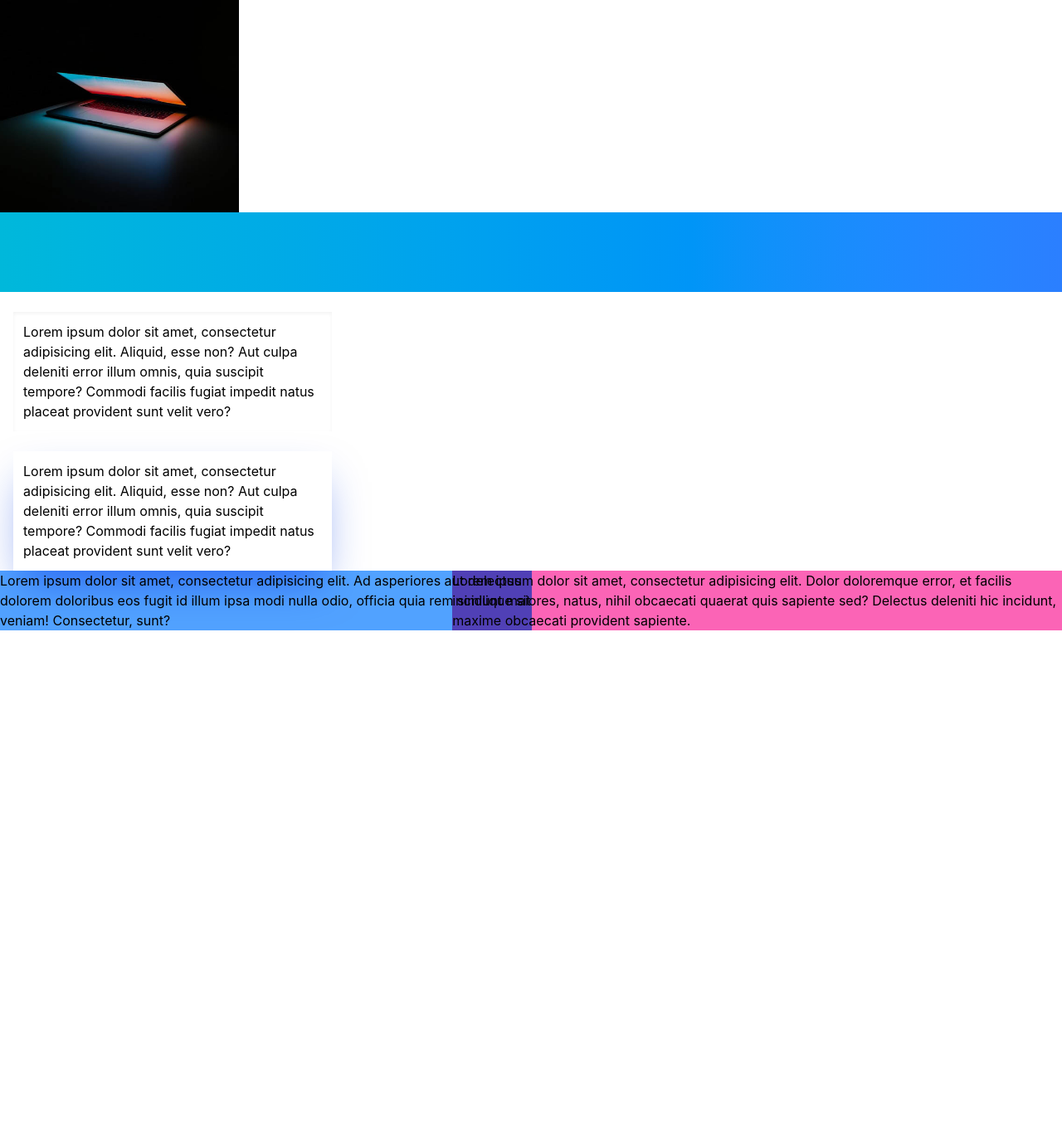
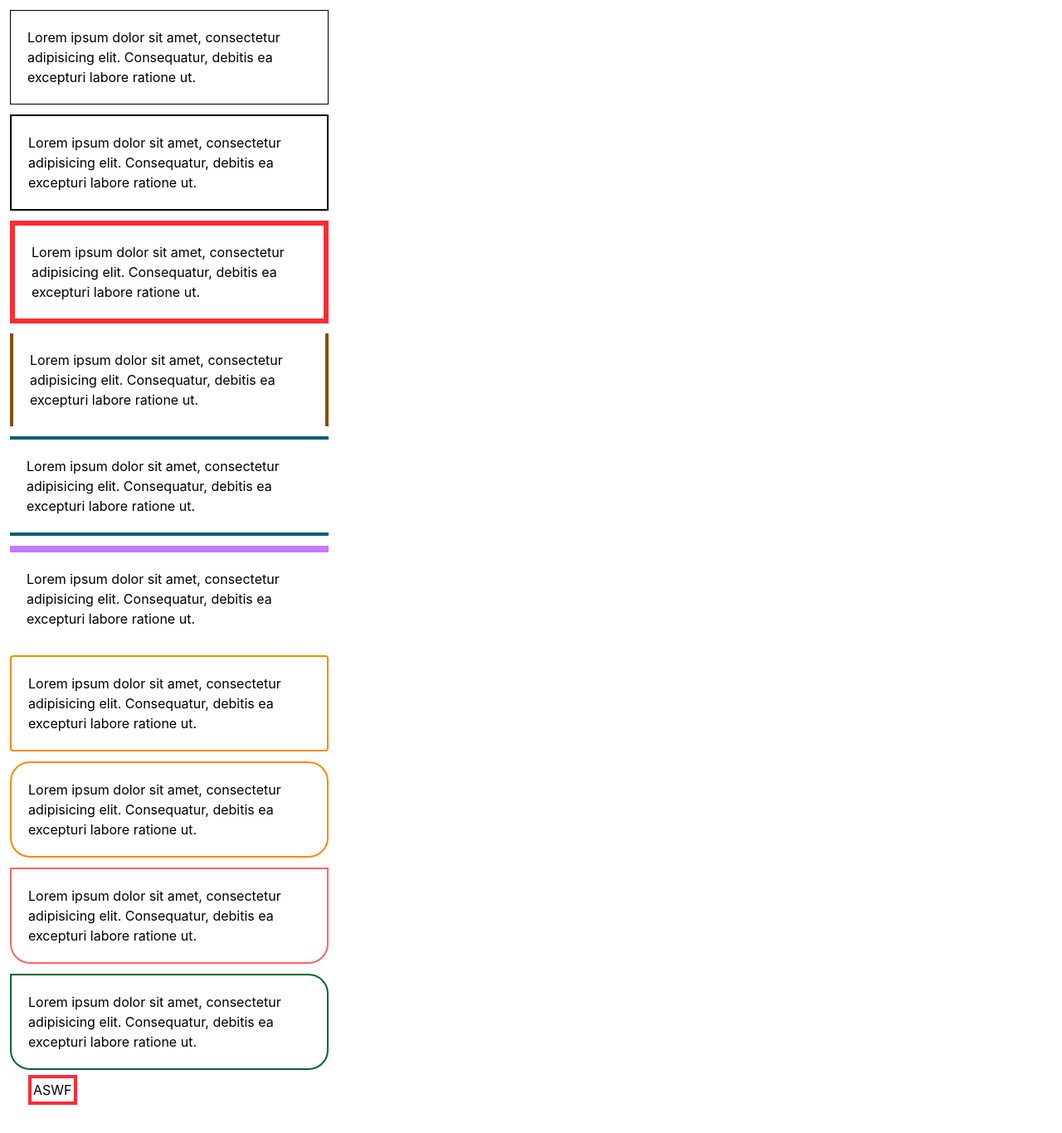
Before and after one commit to iechoswf26/Udemy_Tailwind, a React (Vite) app: page / in a window 1280 px wide. Shown: the whole page at 83% size. Before the commit the page ends 800 px from the top, so only its background shows below. Built offline with nearby package versions, Linux system fonts and the light colour scheme; a web font is replaced by a local one.

Commit message:
Completed Tailwind Part 1 Lesson 8 (Borders).

```diff
--- /dev/null
+++ b/src/8_Borders/Borders.jsx
@@ -0,0 +1,56 @@
+const Borders = () => {
+    return (
+        <div>
+        {/*    Border Width & Colors*/}
+            <div className="w-96 m-3 p-5 border">
+                Lorem ipsum dolor sit amet, consectetur adipisicing elit. Consequatur, debitis ea excepturi labore ratione ut.
+            </div>
+
+            <div className="w-96 m-3 p-5 border-2">
+                Lorem ipsum dolor sit amet, consectetur adipisicing elit. Consequatur, debitis ea excepturi labore ratione ut.
+            </div>
+
+            <div className="w-96 m-3 p-5 border-6 border-red-500">
+                Lorem ipsum dolor sit amet, consectetur adipisicing elit. Consequatur, debitis ea excepturi labore ratione ut.
+            </div>
+
+            <div className="w-96 m-3 p-5 border-x-4 border-yellow-800">
+                Lorem ipsum dolor sit amet, consectetur adipisicing elit. Consequatur, debitis ea excepturi labore ratione ut.
+            </div>
+
+            <div className="w-96 m-3 p-5 border-y-4 border-cyan-800">
+                Lorem ipsum dolor sit amet, consectetur adipisicing elit. Consequatur, debitis ea excepturi labore ratione ut.
+            </div>
+
+            <div className="w-96 m-3 p-5 border-t-8 border-purple-400">
+                Lorem ipsum dolor sit amet, consectetur adipisicing elit. Consequatur, debitis ea excepturi labore ratione ut.
+            </div>
+
+
+        {/*    Border Radius*/}
+            <div className="w-96 m-3 p-5 border-2 rounded border-orange-400">
+                Lorem ipsum dolor sit amet, consectetur adipisicing elit. Consequatur, debitis ea excepturi labore ratione ut.
+            </div>
+
+            <div className="w-96 m-3 p-5 border-2 rounded-3xl border-orange-400">
+                Lorem ipsum dolor sit amet, consectetur adipisicing elit. Consequatur, debitis ea excepturi labore ratione ut.
+            </div>
+
+            <div className="w-96 m-3 p-5 border-2 rounded-b-3xl border-red-400">
+                Lorem ipsum dolor sit amet, consectetur adipisicing elit. Consequatur, debitis ea excepturi labore ratione ut.
+            </div>
+
+            <div className="w-96 m-3 p-5 border-2 rounded-b-3xl rounded-r-3xl border-green-800">
+                Lorem ipsum dolor sit amet, consectetur adipisicing elit. Consequatur, debitis ea excepturi labore ratione ut.
+            </div>
+
+
+        {/*    Outline*/}
+
+            <button className="outline outline-4 outline-offset-2 outline-red-500 ml-10 mb-10">ASWF</button>
+
+        </div>
+    )
+}
+
+export default Borders;
--- a/src/App.jsx
+++ b/src/App.jsx
@@ -1,9 +1,9 @@
-import BackgroundShadows from "./7_Background_And_Shadows/BackgroundShadows.jsx";
+import Borders from "./8_Borders/Borders.jsx";
 
 const App = () => {
   return (
       <div>
-          <BackgroundShadows/>
+          <Borders/>
 
       </div>
   )
```
